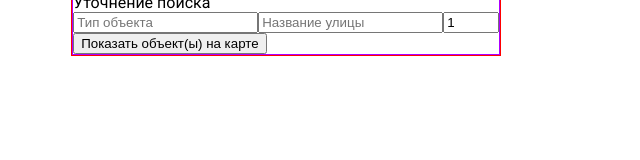
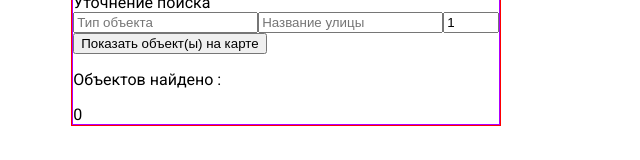
Before and after one commit to Yarovenko-Dmitry/Team_task_map, a React (Create React App) app: page / in a window 1280 px wide. Shown: the part 236-396 px from the top of the page, without its empty margins (0-640 px from the left). Built offline with nearby package versions, Linux system fonts and the light colour scheme.

Commit message:
feat: add display of the number of found objects

```diff
--- a/src/App.tsx
+++ b/src/App.tsx
@@ -168,11 +168,12 @@ function App() {
                    onChange={onChangeSearchObjectTypeHandler}/>
             <input type={'text'} value={streetName} name={'streatName'} placeholder={'Название улицы'}
                    onChange={onChangeStreetNameHandler}/>
-            <input type={'number'} name={'objectCount'} value={searchObjectCount} min="1" max="20"
+            <input type={'number'} name={'objectCount'} value={searchObjectCount} min="1" max="20" title={'Сколько максимально вывести объектов от 1 до 20'}
                    placeholder={"мах кол-во"} onChange={onChangeSearchObjectCountHandler}/>
           </div>
           <input type={'button'} name={'showNearbyObjects'} value={'Показать объект(ы) на карте'}
                  onClick={onClickShowNearbyObjectsButtonHeddler}/>
+                 <p>Объектов найдено : </p> {displaySearchObjects.length}
         </div>
       </div>
       <div className={'mapArea'}>
```
